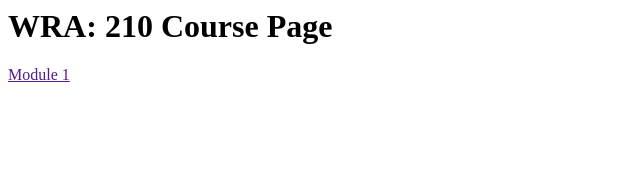
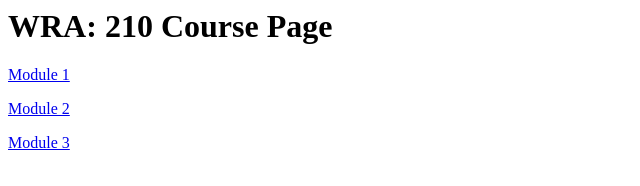
Before and after one commit to natorcutt/homebase, a plain HTML site: page index.html in a window 1280 px wide. Shown: the whole page, without its empty margins (0-640 px from the left). Drawn offline with Linux system fonts and the light colour scheme.

Commit message:
added mod2 and mod3 links

```diff
--- a/index.html
+++ b/index.html
@@ -1,5 +1,9 @@
 <html>
-<h1> WRA: 210 Course Page </h1>
-	<a href "https://www.msu.edu/~orcuttna/module1.pdf"> Module 1 </a>
-
+<head></head>
+<body>
+	<h1> WRA: 210 Course Page </h1>
+	<p><a href="https://www.msu.edu/~orcuttna/module1.pdf"> Module 1 </a></p>
+	<p><a href="module2.pdf"> Module 2 </a></p>
+	<p><a href="module3.pdf"> Module 3 </a></p>
+</body>
 </html>
```
